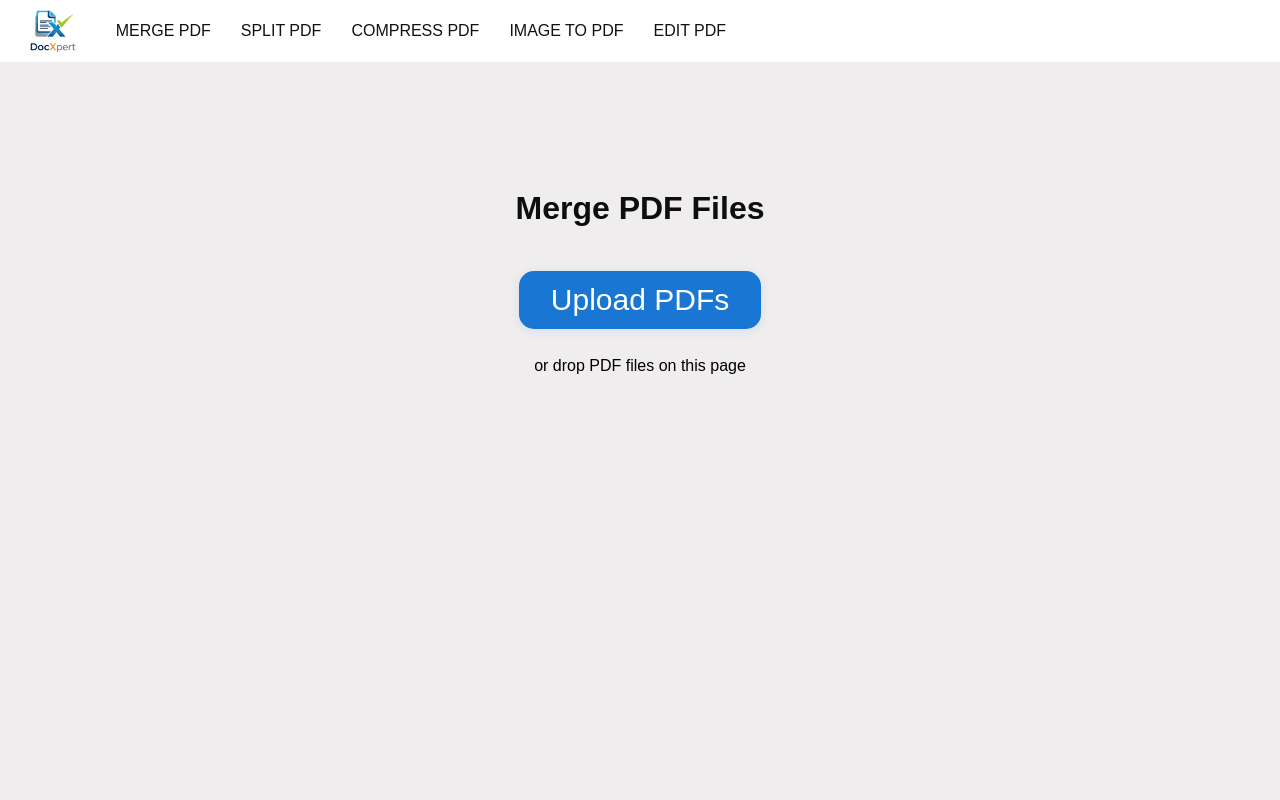
After one commit to Diwakar317/Document_convertor, a Flask app: page /merge-pdf in a window 1280 px wide. The commit adds this page. Run offline with Flask 3, Linux system fonts and the light colour scheme.

Commit message:
merge pdf done

```diff
--- a/app.py
+++ b/app.py
@@ -12,6 +12,7 @@ from textwrap import wrap
 import pypandoc
 from PIL import Image
 import io
+from PyPDF2 import PdfMerger
 
 # Flask setup
 app = Flask(__name__)
@@ -214,6 +215,36 @@ def convert_images():
         return jsonify({"error": "Conversion failed", "details": str(e)}), 500
 
 # =======================
+# Merge PDFs Route
+# =======================
+@app.route("/merge-pdfs", methods=["POST"])
+def merge_pdfs():
+    try:
+        files = [f for f in request.files.getlist('pdfs') if f and getattr(f, "filename", "").strip()]
+        if not files:
+            return jsonify({"error": "No PDF files uploaded"}), 400
+
+        merger = PdfMerger()
+        for f in files:
+            f.stream.seek(0)
+            merger.append(f.stream)
+
+        merged_pdf = io.BytesIO()
+        merger.write(merged_pdf)
+        merger.close()
+        merged_pdf.seek(0)
+
+        return send_file(
+            merged_pdf,
+            mimetype="application/pdf",
+            as_attachment=True,
+            download_name="merged.pdf"
+        )
+    except Exception as e:
+        logging.exception("Failed to merge PDFs")
+        return jsonify({"error": "Merge failed", "details": str(e)}), 500
+
+# =======================
 # Serve images from 'img' directory
 # =======================
 @app.route('/img/<path:filename>')
@@ -222,6 +253,13 @@ def images(filename):
 
 
 # =======================
+# Merge PDF Page Route
+# =======================
+@app.route("/merge-pdf")
+def merge_pdf_page():
+    return render_template("merge-pdf.html")
+
+# =======================
 # Run app
 # =======================
 if __name__ == "__main__":
--- /dev/null
+++ b/static/merge-pdf.js
@@ -0,0 +1,228 @@
+// --- DOM elements ---
+const dragArea = document.getElementById('dragArea');
+const pdfInput = document.getElementById('pdfInput');
+const uploadBtn = document.getElementById('uploadBtn');
+const previewList = document.getElementById('previewList');
+const uploadContainer = document.getElementById('uploadContainer');
+const mainPanels = document.getElementById('mainPanels');
+const panelPreviewList = document.getElementById('panelPreviewList');
+const addPdfBtn = document.getElementById('addPdfBtn');
+
+// --- State: pdfs array ---
+let pdfs = [];
+
+// --- Upload button opens file dialog ---
+uploadBtn.addEventListener('click', () => pdfInput.click());
+addPdfBtn.addEventListener('click', () => pdfInput.click());
+
+// --- File input change: add PDFs to preview ---
+pdfInput.addEventListener('change', (e) => {
+  handleFiles(e.target.files);
+});
+
+// --- Drag & drop events for the whole page ---
+document.addEventListener('dragover', (e) => {
+  e.preventDefault();
+  document.body.classList.add('dragover');
+  dragArea.classList.add('dragover');
+});
+
+document.addEventListener('dragleave', (e) => {
+  document.body.classList.remove('dragover');
+  dragArea.classList.remove('dragover');
+});
+
+document.addEventListener('drop', (e) => {
+  e.preventDefault();
+  document.body.classList.remove('dragover');
+  dragArea.classList.remove('dragover');
+  if (e.dataTransfer.files && e.dataTransfer.files.length > 0) {
+    addPdfsToPreview(e.dataTransfer.files);
+    // Show main panels if hidden
+    if (mainPanels.style.display !== 'flex') {
+      uploadContainer.style.display = 'none';
+      mainPanels.style.display = 'flex';
+    }
+  }
+});
+
+// --- Drag events for dragArea (visual feedback only) ---
+dragArea.addEventListener('dragover', (e) => {
+  e.preventDefault();
+  dragArea.classList.add('dragover');
+});
+
+dragArea.addEventListener('dragleave', (e) => {
+  dragArea.classList.remove('dragover');
+});
+
+dragArea.addEventListener('drop', (e) => {
+  e.preventDefault();
+  dragArea.classList.remove('dragover');
+  if (e.dataTransfer.files) {
+    handleFiles(e.dataTransfer.files);
+  }
+});
+
+// --- Add PDFs to preview (append, do not replace) ---
+function addPdfsToPreview(files) {
+  let filesArr = Array.from(files);
+  let loadedCount = 0;
+  let newPdfs = [];
+  filesArr.forEach((file, i) => {
+    if (file.type === 'application/pdf') {
+      // For preview, just show the file name and maybe icon
+      newPdfs.push({ name: file.name, file: file });
+      loadedCount++;
+      if (loadedCount === filesArr.length) {
+        pdfs = pdfs.concat(newPdfs);
+        renderPanelPreview();
+      }
+    }
+  });
+}
+
+// --- Initial file upload handler (also appends PDFs) ---
+function handleFiles(files) {
+  addPdfsToPreview(files);
+  // Show main panels if hidden
+  if (mainPanels.style.display !== 'flex') {
+    uploadContainer.style.display = 'none';
+    mainPanels.style.display = 'flex';
+  }
+}
+
+// --- Drag-and-drop reordering logic ---
+let draggedIdx = null;
+
+function renderPanelPreview() {
+  panelPreviewList.innerHTML = '';
+  pdfs.forEach((pdfObj, idx) => {
+    const item = document.createElement('div');
+    item.className = 'preview-item';
+    item.draggable = true;
+    item.dataset.idx = idx;
+
+    // --- Drag events for reordering ---
+    item.addEventListener('dragstart', (e) => {
+      draggedIdx = idx;
+      item.classList.add('dragging');
+      e.dataTransfer.effectAllowed = "move";
+    });
+    item.addEventListener('dragend', (e) => {
+      item.classList.remove('dragging');
+      Array.from(panelPreviewList.children).forEach(child => child.classList.remove('drag-over'));
+      draggedIdx = null;
+    });
+    item.addEventListener('dragover', (e) => {
+      e.preventDefault();
+      item.classList.add('drag-over');
+    });
+    item.addEventListener('dragleave', (e) => {
+      item.classList.remove('drag-over');
+    });
+    item.addEventListener('drop', (e) => {
+      e.preventDefault();
+      item.classList.remove('drag-over');
+      if (draggedIdx !== null && draggedIdx !== idx) {
+        const moved = pdfs.splice(draggedIdx, 1)[0];
+        pdfs.splice(idx, 0, moved);
+        renderPanelPreview();
+      }
+    });
+    item.addEventListener('drop', (e) => {
+      e.stopPropagation();
+    });
+
+    // --- PDF icon preview ---
+    const icon = document.createElement('div');
+    icon.className = 'pdf-icon';
+    icon.innerHTML = '<svg width="48" height="48" viewBox="0 0 24 24" fill="#1976d2"><path d="M6 2a2 2 0 0 0-2 2v16a2 2 0 0 0 2 2h12a2 2 0 0 0 2-2V8.83A2 2 0 0 0 19.41 8L15 3.59A2 2 0 0 0 13.17 3H6zm7 1.5V9a1 1 0 0 0 1 1h4.5L13 3.5zM6 4h6v5a2 2 0 0 0 2 2h5v11a1 1 0 0 1-1 1H6a1 1 0 0 1-1-1V4zm2 7v2h2v-2H8zm0 4v2h8v-2H8z"/></svg>';
+    item.appendChild(icon);
+
+    // --- PDF name at bottom ---
+    const nameDiv = document.createElement('div');
+    nameDiv.className = 'image-name';
+    nameDiv.textContent = pdfObj.name;
+
+    // --- Delete button ---
+    const delBtn = document.createElement('button');
+    delBtn.className = 'delete-btn';
+    delBtn.innerHTML = '&times;';
+    delBtn.title = 'Delete';
+    delBtn.onclick = () => {
+      pdfs.splice(idx, 1);
+      renderPanelPreview();
+      if (pdfs.length === 0) {
+        mainPanels.style.display = 'none';
+        uploadContainer.style.display = 'block';
+      }
+    };
+
+    item.appendChild(delBtn);
+    item.appendChild(nameDiv);
+    panelPreviewList.appendChild(item);
+  });
+}
+
+// --- Allow dropping PDFs directly onto preview panel to append ---
+panelPreviewList.addEventListener('dragover', (e) => {
+  e.preventDefault();
+});
+panelPreviewList.addEventListener('drop', (e) => {
+  e.preventDefault();
+  if (e.dataTransfer.files && e.dataTransfer.files.length > 0) {
+    addPdfsToPreview(e.dataTransfer.files);
+  }
+});
+
+let isMerging = false;
+
+document.getElementById('mergeBtn').addEventListener('click', async () => {
+  // Prevent double submit
+  if (isMerging) return;
+
+  // Check if PDFs are present
+  if (pdfs.length === 0) {
+    alert("Please add PDF files first.");
+    return;
+  }
+
+  isMerging = true;
+  const mergeBtn = document.getElementById('mergeBtn');
+  mergeBtn.disabled = true;
+  mergeBtn.textContent = "Merging...";
+
+  try {
+    // Prepare form data with PDF files
+    const formData = new FormData();
+    pdfs.forEach(pdfObj => {
+      formData.append('pdfs', pdfObj.file);
+    });
+
+    // Send PDFs to backend for merging
+    const response = await fetch('/merge-pdfs', {
+      method: 'POST',
+      body: formData
+    });
+
+    // Handle response
+    if (response.ok) {
+      const blob = await response.blob();
+      const url = window.URL.createObjectURL(blob);
+      const a = document.createElement('a');
+      a.href = url;
+      a.download = "merged.pdf";
+      document.body.appendChild(a);
+      a.click();
+      a.remove();
+      window.URL.revokeObjectURL(url);
+    } else {
+      alert("PDF merge failed.");
+    }
+  } finally {
+    isMerging = false;
+    mergeBtn.disabled = false;
+    mergeBtn.textContent = "Merge PDFs";
+  }
+});
--- a/static/styles-img-to-pdf.css
+++ b/static/styles-img-to-pdf.css
@@ -68,10 +68,7 @@ h2 {
   border-radius: 0;
   box-shadow: none;
   overflow: hidden;
-  position: fixed;
-  top: 0;
-  left: 0;
-  z-index: 10;
+  position: static;
 }
 .preview-panel {
   width: 70vw;
@@ -214,7 +211,7 @@ h2 {
   position: absolute;
   left: 50%;
   transform: translateX(-50%);
-  bottom: 24px;
+  bottom: 70px;
 }
 .convert-btn:hover {
   background: #1565c0;
@@ -229,7 +226,7 @@ h2 {
 }
 .add-image-btn {
   position: fixed;
-  top: 40px;
+  top: 100px;
   right: 32vw;
   width: 44px;
   height: 44px;
--- a/templates/header.html
+++ b/templates/header.html
@@ -3,7 +3,7 @@
         <img src="{{ url_for('images', filename='logo.png') }}" alt="Logo" class="logo-img">
     </div>
     <nav class="main-nav">
-        <a href="#">MERGE PDF</a>
+    <a href="{{ url_for('merge_pdf_page') }}">MERGE PDF</a>
         <a href="#">SPLIT PDF</a>
         <a href="#">COMPRESS PDF</a>
         <a href="{{ url_for('image_to_pdf') }}">IMAGE TO PDF</a>
--- /dev/null
+++ b/templates/merge-pdf.html
@@ -0,0 +1,41 @@
+<!DOCTYPE html>
+<html lang="en">
+<head>
+  <meta charset="UTF-8">
+  <meta name="viewport" content="width=device-width, initial-scale=1.0">
+  <title>Merge PDF Files</title>
+  <link rel="stylesheet" href="{{ url_for('static', filename='styles-img-to-pdf.css') }}">
+</head>
+<body>
+  {% include 'header.html' %}
+  <!-- Upload panel shown initially -->
+  <div class="upload-container" id="uploadContainer">
+    <h2>Merge PDF Files</h2>
+    <div class="drag-area" id="dragArea">
+      <button class="upload-btn" id="uploadBtn">Upload PDFs</button>
+      <p>or drop PDF files on this page</p>
+  <input type="file" id="pdfInput" multiple accept="application/pdf" style="display:none;">
+    </div>
+    <div class="preview-list" id="previewList"></div>
+  </div>
+  <!-- Main panels shown after PDFs are uploaded -->
+  <div class="main-panels" id="mainPanels" style="display:none;">
+    <!-- Preview panel: occupies 70% of screen width -->
+    <div class="preview-panel">
+      <h2 style="display:inline-block;">Preview</h2>
+      <button class="add-image-btn" id="addPdfBtn" title="Add PDFs">
+        +
+        <span class="add-image-tooltip">Add PDFs</span>
+      </button>
+      <div class="preview-list" id="panelPreviewList"></div>
+    </div>
+    <!-- Options panel: occupies 30% of screen width -->
+    <div class="options-panel" id="optionsPanel">
+      <h3>Merge PDFs</h3>
+      <!-- You can add more options here if needed -->
+      <button id="mergeBtn" class="convert-btn" type="button">Merge PDFs</button>
+    </div>
+  </div>
+  <script src="{{ url_for('static', filename='merge-pdf.js') }}"></script>
+</body>
+</html>
```
Also changed, not shown: templates/image-to-pdf.html (+4 -4 lines).
